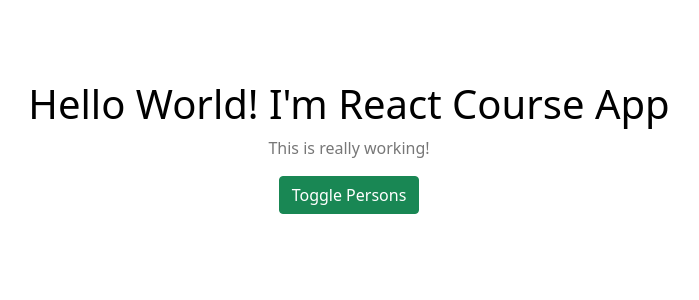
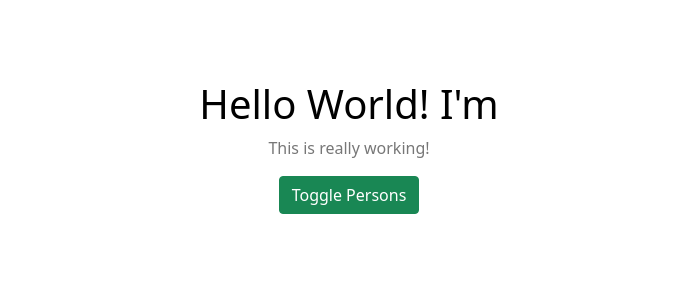
Before and after one commit to Russkazkin/react-course-m3, a React app: page / in a window 1280 px wide. Shown: the top 300 px of the page, without its empty margins (291-990 px from the left). Built offline with nearby package versions, Linux system fonts and the light colour scheme.

Commit message:
Use alternative way for withClass hoc

```diff
--- a/src/containers/App.js
+++ b/src/containers/App.js
@@ -3,7 +3,8 @@
 import './App.sass';
 import Persons from "../components/Persons/Persons";
 import Cockpit from "../components/Cockpit/Cockpit";
-import WithClass from "../hoc/WithClass";
+import Aux from "../hoc/Aux";
+import withClass from "../hoc/withClass";
 
 class App extends Component {
     state = {
@@ -55,15 +56,15 @@
                                     nameChangedHandler={this.nameChangedHandler}/>
         }
         return (
-            <WithClass classes="App container">
+            <Aux>
                 <Cockpit showPersons={this.state.showPersons}
                          togglePersonsHandler={this.togglePersonsHandler}
                          title={this.props.appTitle}
                 />
                 {persons}
-            </WithClass>
+            </Aux>
         );
     }
 }
 
-export default App;
+export default withClass(App, 'App container');
--- a/src/hoc/WithClass.js
+++ /dev/null
@@ -1,9 +0,0 @@
-import React from "react";
-
-const WithClass = props => (
-    <div className={props.classes}>
-        {props.children}
-    </div>
-);
-
-export default WithClass;
--- /dev/null
+++ b/src/hoc/withClass.js
@@ -0,0 +1,9 @@
+import React from "react";
+
+const withClass = (WrappedComponent, className) => props => (
+    <div className={className}>
+        <WrappedComponent />
+    </div>
+);
+
+export default withClass;
```
